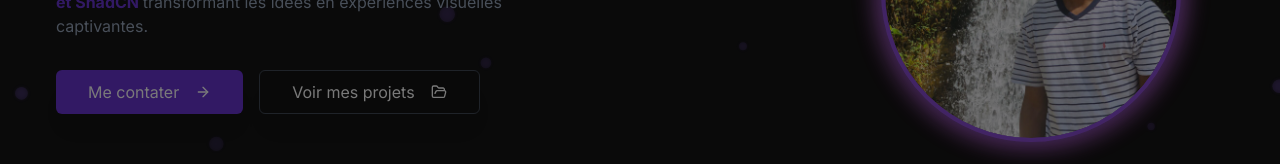
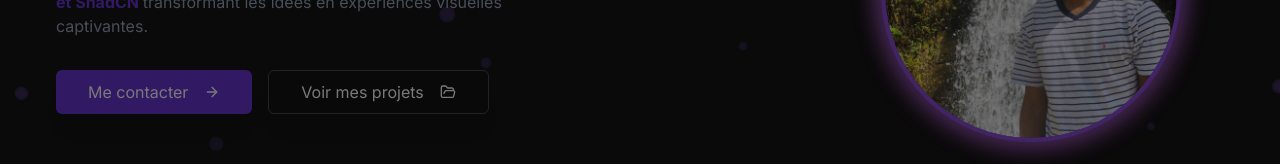
Before and after one commit to vina-andrianarisoa/portfolio-pro, a React (Vite) app: page / in a window 1280 px wide. Shown: the part 404-568 px from the top of the page. Built offline with nearby package versions, Linux system fonts and the light colour scheme.

Commit message:
feat(Header): Intégration de useScroll dans Header pour le style de Headar

```diff
--- a/src/components/layout/Header.tsx
+++ b/src/components/layout/Header.tsx
@@ -1,10 +1,13 @@
 import { MenuDesktop } from '@/components/layout/MenuDesktop'
 import { MenuMobile } from '@/components/layout/MenuMobile'
+import { cn } from '@/lib/utils'
+import useScroll from '@/hooks/useScroll'
 
 export const Header = () => {
+    const scrolled = useScroll(50);
 
     return (
-        <header className="fixed top-0 left-0 w-full bg-transparent px-0 text-foreground z-50">
+        <header className={cn(`fixed top-0 left-0 w-full bg-transparent px-0 text-foreground z-50`, scrolled && "backdrop-blur-sm shadow-sm transition-[backdrop-filter, box-shadow, background-color] duration-500")}>
             <nav className="container px-4 py-3 flex justify-between items-center">
                 <div className='text-xl font-bold text-foreground'>V<span className="text-primary font-extrabold">.</span>Andrianarisoa</div>
 
--- a/src/data/footerData.ts
+++ b/src/data/footerData.ts
@@ -8,7 +8,7 @@ export const footerLinks: FooterLinks[] = [
         icon: Github,
     },
     {
-        href: "https://linkedin.com/in/vina-andrianarisoa",
+        href: "https://linkedin.com/in/vinatendrinekenaandrianarisoa",
         label: "LinkedIn",
         icon: Linkedin,
     },
--- a/src/data/heroData.ts
+++ b/src/data/heroData.ts
@@ -14,7 +14,7 @@ export const heroData: HeroData = {
     ],
     imageSrc: "images/profile/profile.jpg",
     ctas: [
-        { label: "Me contater", href: "#contact", icon: ArrowRight, variant: "default" },
+        { label: "Me contacter", href: "#contact", icon: ArrowRight, variant: "default" },
         { label: "Voir mes projets", href: "#projets", icon: FolderOpen, variant: "outline" },
     ],
 };
--- a/src/store/useLoader.tsx
+++ /dev/null
@@ -1,15 +0,0 @@
-import { create } from "zustand";
-
-interface LoaderState {
-    loading: boolean;
-    showLoader: () => void;
-    hideLoader: () => void;
-}
-
-const useLoaderStore = create<LoaderState>((set) => ({
-    loading: true,
-    showLoader: () => set({ loading: true }),
-    hideLoader: () => set({ loading: false }),
-}));
-
-export default useLoaderStore
```
